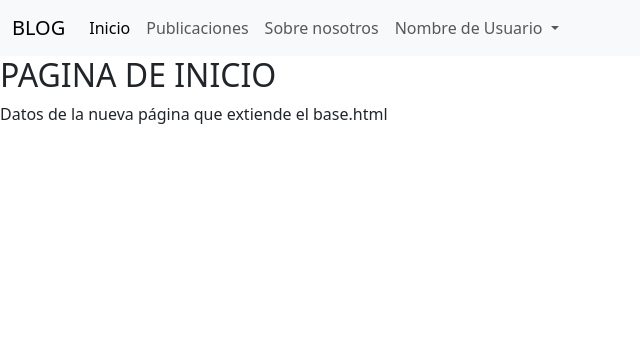
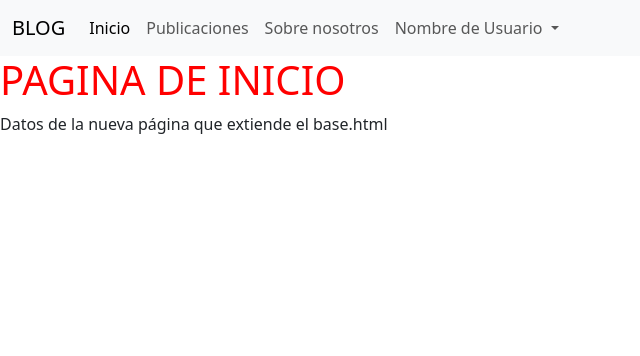
Before and after one commit to carloslionelxd/c7_new_grupo6, a Django app: page /index/ in a window 1280 px wide. Shown: the top 356 px of the page, without its empty margins (0-640 px from the left). Run offline with Django 4.2, Linux system fonts and the light colour scheme.

Commit message:
Agregamos la configuración de static

```diff
--- a/blog/settings.py
+++ b/blog/settings.py
@@ -116,7 +116,11 @@ USE_TZ = True
 # Static files (CSS, JavaScript, Images)
 # https://docs.djangoproject.com/en/4.2/howto/static-files/
 
+import os
+
 STATIC_URL = 'static/'
+
+STATICFILES_DIRS = [os.path.join(BASE_DIR, 'static'),]
 
 # Default primary key field type
 # https://docs.djangoproject.com/en/4.2/ref/settings/#default-auto-field
--- /dev/null
+++ b/static/css/styles.css
@@ -0,0 +1,7 @@
+h1 {
+    color: red;
+}
+
+h2 {
+    color: blue;
+}
--- a/templates/base.html
+++ b/templates/base.html
@@ -1,3 +1,4 @@
+{% load static %}
 <!DOCTYPE html>
 <html lang="es">
 <head>
@@ -6,6 +7,7 @@
     <title>Blog</title>
     <!-- ESTILOS -->
     <link href="https://cdn.jsdelivr.net/npm/bootstrap@5.3.0/dist/css/bootstrap.min.css" rel="stylesheet" integrity="sha384-9ndCyUaIbzAi2FUVXJi0CjmCapSmO7SnpJef0486qhLnuZ2cdeRhO02iuK6FUUVM" crossorigin="anonymous">
+    <link rel="stylesheet" href="{% static 'css/styles.css' %}">
 </head>
 <body>
     <nav class="navbar navbar-expand-lg bg-body-tertiary">
--- a/templates/index.html
+++ b/templates/index.html
@@ -2,6 +2,6 @@
 
 
 {% block contenido %}
-    <h2>PAGINA DE INICIO</h2>
+    <h1>PAGINA DE INICIO</h1>
     <P>Datos de la nueva página que extiende el base.html</P>
 {% endblock contenido %}
```
